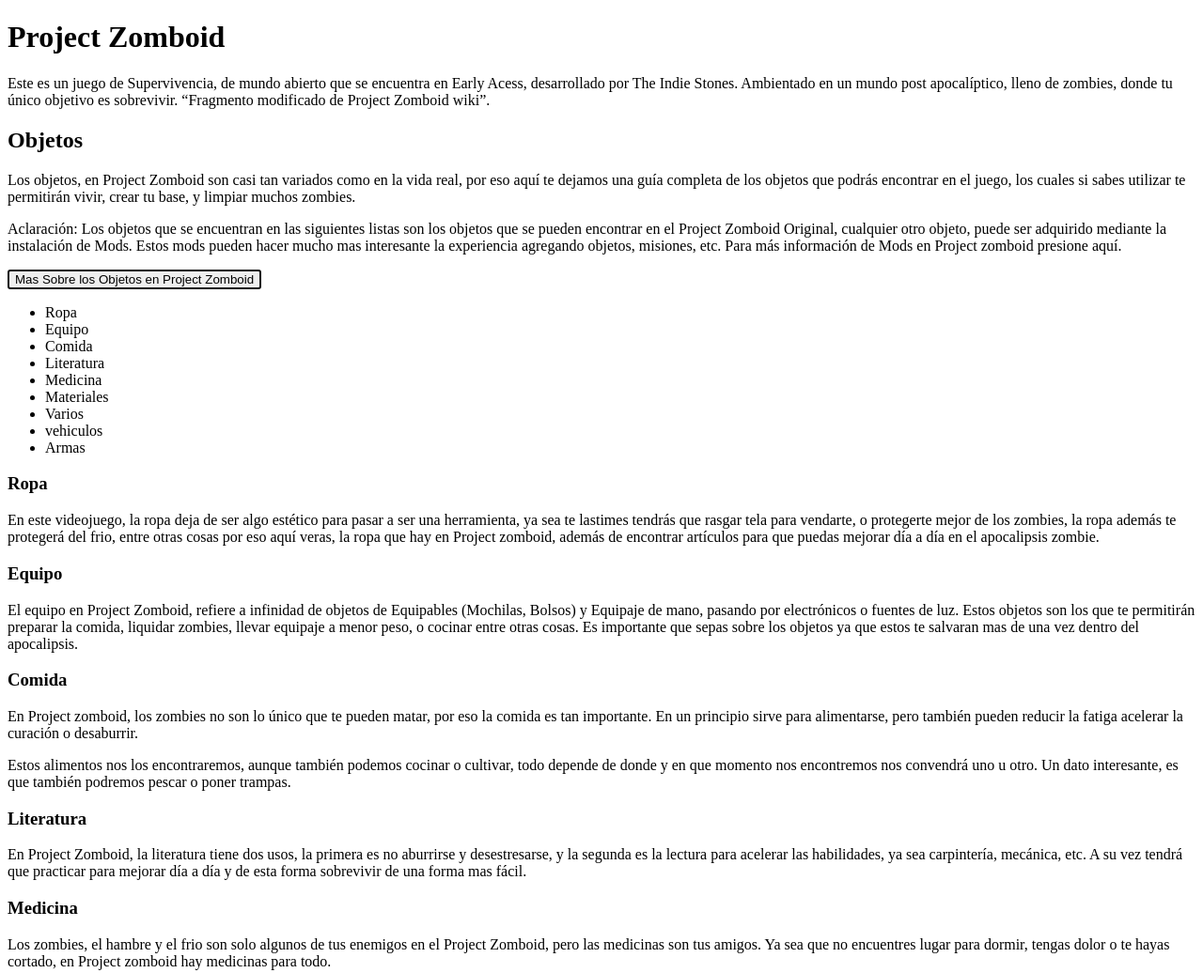
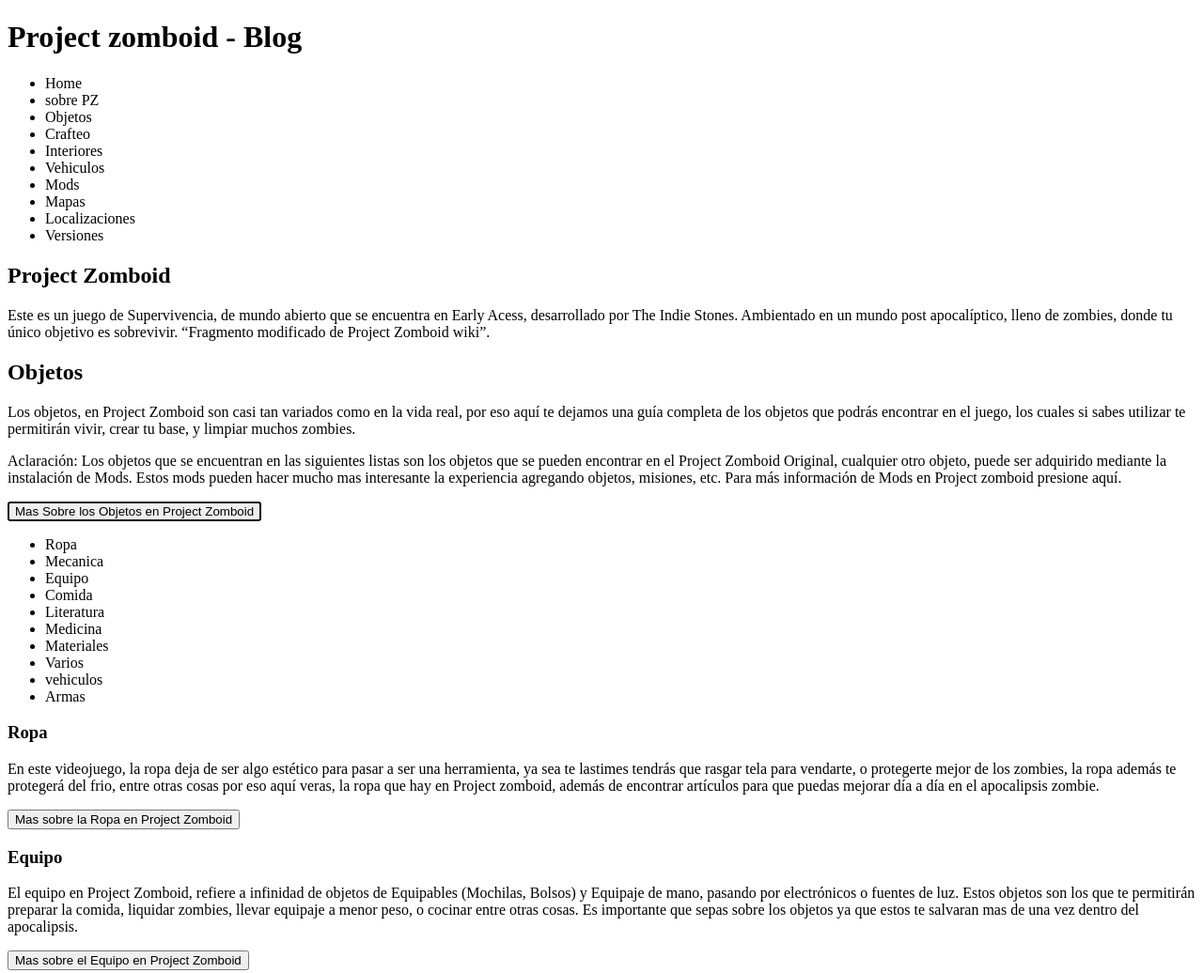
Before and after one commit to NicooSanna/Project-zomboid-Blog, a plain HTML site: page index.html in a window 1280 px wide. Shown: the top 1036 px of the page at 94% size. Drawn offline with Linux system fonts and the light colour scheme.

Commit message:
Update index.html

```diff
--- a/index.html
+++ b/index.html
@@ -16,17 +16,38 @@
     <meta name="google-site-verification" content="jxwEUvlgR9qHbTM2l3OFQ8DzzvEfEIzR8fUX2qQ1lwQ" />
 </head>
 <body>
-    <h1>Project Zomboid</h1>
-    <p>Este es un juego de Supervivencia, de mundo abierto que se encuentra en Early Acess, desarrollado por The Indie Stones. Ambientado en un mundo post apocalíptico, lleno de zombies, donde tu único objetivo es sobrevivir. “Fragmento modificado de Project Zomboid wiki”.</p>
+       <header>
+        <h1>Project zomboid - Blog</h1>
 
+        <nav>
+            <ul>
+                <li>Home</li>
+                <li>sobre PZ</li>
+                <li>Objetos</li>
+                <li>Crafteo</li>
+                <li>Interiores</li>
+                <li>Vehiculos</li>
+                <li>Mods</li>
+                <li>Mapas</li>
+                <li>Localizaciones</li>
+                <li>Versiones</li>
+            </ul>
+        </nav>
+    </header>
+
+    <h2>Project Zomboid</h2>
+    <p title="Presentacion del blog Project Zomboid">Este es un juego de Supervivencia, de mundo abierto que se encuentra en Early Acess, desarrollado por The Indie Stones. Ambientado en un mundo post apocalíptico, lleno de zombies, donde tu único objetivo es sobrevivir. “Fragmento modificado de Project Zomboid wiki”.</p>
+
+<section>
     <h2>Objetos</h2>
-    <p>Los objetos, en Project Zomboid son casi tan variados como en la vida real, por eso aquí te dejamos una guía completa de los objetos que podrás encontrar en el juego, los cuales si sabes utilizar te permitirán vivir, crear tu base, y limpiar muchos zombies.</p>
-    <p>Aclaración: Los objetos que se encuentran en las siguientes listas son los objetos que se pueden encontrar en el Project Zomboid Original, cualquier otro objeto, puede ser adquirido mediante la instalación de Mods. Estos mods pueden hacer mucho mas interesante la experiencia agregando objetos, misiones, etc. Para más información de Mods en Project zomboid presione aquí.</p>
+    <p title="Objetos en el Project Zomboid">Los objetos, en Project Zomboid son casi tan variados como en la vida real, por eso aquí te dejamos una guía completa de los objetos que podrás encontrar en el juego, los cuales si sabes utilizar te permitirán vivir, crear tu base, y limpiar muchos zombies.</p>
+    <p title="Objetos en el Project Zomboid">Aclaración: Los objetos que se encuentran en las siguientes listas son los objetos que se pueden encontrar en el Project Zomboid Original, cualquier otro objeto, puede ser adquirido mediante la instalación de Mods. Estos mods pueden hacer mucho mas interesante la experiencia agregando objetos, misiones, etc. Para más información de Mods en Project zomboid presione aquí.</p>
     <button type="button" name="Objetos en el Project Zomboid" autofocus>Mas Sobre los Objetos en Project Zomboid</button>
 
     <nav>
         <ul>
             <li>Ropa</li>
+            <li>Mecanica</li>
             <li>Equipo</li>
             <li>Comida</li>
             <li>Literatura</li>
@@ -39,33 +60,43 @@
     </nav>
 
     <h3>Ropa</h3>
-    <p>En este videojuego, la ropa deja de ser algo estético para pasar a ser una herramienta, ya sea te lastimes tendrás que rasgar tela para vendarte, o protegerte mejor de los zombies, la ropa además te protegerá del frio, entre otras cosas por eso aquí veras, la ropa que hay en Project zomboid, además de encontrar artículos para que puedas mejorar día a día en el apocalipsis zombie.</p>
+    <p title="Ropa en el Project Zomboid">En este videojuego, la ropa deja de ser algo estético para pasar a ser una herramienta, ya sea te lastimes tendrás que rasgar tela para vendarte, o protegerte mejor de los zombies, la ropa además te protegerá del frio, entre otras cosas por eso aquí veras, la ropa que hay en Project zomboid, además de encontrar artículos para que puedas mejorar día a día en el apocalipsis zombie.</p>
+    <button type="button" name="Ropa en el Project Zomboid" autofocus>Mas sobre la Ropa en Project Zomboid</button>
 
     <h3>Equipo</h3>
-    <p>El equipo en Project Zomboid, refiere a infinidad de objetos de Equipables (Mochilas, Bolsos) y Equipaje de mano, pasando por electrónicos o fuentes de luz. Estos objetos son los que te permitirán preparar la comida, liquidar zombies, llevar equipaje a menor peso, o cocinar entre otras cosas. Es importante que sepas sobre los objetos ya que estos te salvaran mas de una vez dentro del apocalipsis.</p>
+    <p title="Equipo en el Project Zomboid">El equipo en Project Zomboid, refiere a infinidad de objetos de Equipables (Mochilas, Bolsos) y Equipaje de mano, pasando por electrónicos o fuentes de luz. Estos objetos son los que te permitirán preparar la comida, liquidar zombies, llevar equipaje a menor peso, o cocinar entre otras cosas. Es importante que sepas sobre los objetos ya que estos te salvaran mas de una vez dentro del apocalipsis.</p>
+    <button type="button" name="Equipo en el Project Zomboid" autofocus>Mas sobre el Equipo en Project Zomboid</button>
 
     <h3>Comida</h3>
-    <p>En Project zomboid, los zombies no son lo único que te pueden matar, por eso la comida es tan importante. En un principio sirve para alimentarse, pero también pueden reducir la fatiga acelerar la curación o desaburrir.</p>
-    <p>Estos alimentos nos los encontraremos, aunque también podemos cocinar o cultivar, todo depende de donde y en que momento nos encontremos nos convendrá uno u otro. Un dato interesante, es que también podremos pescar o poner trampas.</p>
+    <p title="Comida el Project Zomboid">En Project zomboid, los zombies no son lo único que te pueden matar, por eso la comida es tan importante. En un principio sirve para alimentarse, pero también pueden reducir la fatiga acelerar la curación o desaburrir.</p>
+    <p title="Comida el Project Zomboid">Estos alimentos nos los encontraremos, aunque también podemos cocinar o cultivar, todo depende de donde y en que momento nos encontremos nos convendrá uno u otro. Un dato interesante, es que también podremos pescar o poner trampas.</p>
+    <button type="button" name="Comida en el Project Zomboid" autofocus>Mas sobre la comida en Project Zomboid</button>
 
     <h3>Literatura</h3>
-    <p>En Project Zomboid, la literatura tiene dos usos, la primera es no aburrirse y desestresarse, y la segunda es la lectura para acelerar las habilidades, ya sea carpintería, mecánica, etc. A su vez tendrá que practicar para mejorar día a día y de esta forma sobrevivir de una forma mas fácil.</p>
+    <p title="Literatura en el Project Zomboid">En Project Zomboid, la literatura tiene dos usos, la primera es no aburrirse y desestresarse, y la segunda es la lectura para acelerar las habilidades, ya sea carpintería, mecánica, etc. A su vez tendrá que practicar para mejorar día a día y de esta forma sobrevivir de una forma mas fácil.</p>
+    <button type="button" name="Literatura en el Project zomboid" autofocus>Mas sobre la Literatura en Project Zomboid</button>
 
     <h3>Medicina</h3>
-    <p>Los zombies, el hambre y el frio son solo algunos de tus enemigos en el Project Zomboid, pero las medicinas son tus amigos. Ya sea que no encuentres lugar para dormir, tengas dolor o te hayas cortado, en Project zomboid hay medicinas para todo.</p>
-    <p>Y como si fuera poco puedes usar medicinas naturales, diferentes hierbas que te ayudaran en tu camino, para que puedas tener las medicinas en el jardín de tu refugio, o en donde quieras.</p>
+    <p title="Medicina en el Project Zomboid">Los zombies, el hambre y el frio son solo algunos de tus enemigos en el Project Zomboid, pero las medicinas son tus amigos. Ya sea que no encuentres lugar para dormir, tengas dolor o te hayas cortado, en Project zomboid hay medicinas para todo.</p>
+    <p title="Medicina en el Project Zomboid">Y como si fuera poco puedes usar medicinas naturales, diferentes hierbas que te ayudaran en tu camino, para que puedas tener las medicinas en el jardín de tu refugio, o en donde quieras.</p>
+    <button type="button" name="Medicina en el Project zomboid" autofocus>Mas sobre la medicina en Project Zomboid</button>
 
     <h3>Materiales</h3>
-    <p>¿Queres hacerte una casa?, ¿Queres hacer un objeto electrónico?, buenos los materiales te lo permiten. A partir de lo que te encontraras en el mapa, podrás realizar diferentes construcciones, herramientas, etc. Esto en un principio no sirve mucho, pero a medida que pase el apocalipsis, necesitaras tener mas y mas materiales, para que tu partida en Project Zomboid, sea mucho más sencilla.</p>
+    <p title="Materiales en el Project Zomboid">¿Queres hacerte una casa?, ¿Queres hacer un objeto electrónico?, buenos los materiales te lo permiten. A partir de lo que te encontraras en el mapa, podrás realizar diferentes construcciones, herramientas, etc. Esto en un principio no sirve mucho, pero a medida que pase el apocalipsis, necesitaras tener mas y mas materiales, para que tu partida en Project Zomboid, sea mucho más sencilla.</p>
+    <button type="button" name="Materiales en el Project zomboid" autofocus>Mas sobre los materiales en Project zomboid</button>
 
     <h3>Varios</h3>
-    <p>En el Project zomboid, hay objetos varios que solo tienen utilidad decorativa, sin embargo, la elegancia y la sencilles de estos objetos hacen que merezcan la pena no solo incluirlos en esta lista, sino también buscarlos y llevarlos a nuestras bases.</p>
+    <p title="Objetos en el Project Zomboid">En el Project zomboid, hay objetos varios que solo tienen utilidad decorativa, sin embargo, la elegancia y la sencilles de estos objetos hacen que merezcan la pena no solo incluirlos en esta lista, sino también buscarlos y llevarlos a nuestras bases.</p>
+    <button type="button" name="Varios en el Project Zomboid" autofocus>Mas sobre los objetos en Project Zomboid</button>
 
     <h3>Vehiculos</h3>
-    <p>Todos estamos de acuerdo, que los vehículos son increíbles, pero en Project Zomboid lo son mas. Por eso en esta lista te mostramos las piezas de vehículos, que puedes usar para arreglar o construir el auto de tus sueños. Para ver los vehículos en Project Zomboid, presione aquí.</p>
+    <p title="Vehiculos en el Project Zomboid">Todos estamos de acuerdo, que los vehículos son increíbles, pero en Project Zomboid lo son mas. Por eso en esta lista te mostramos las piezas de vehículos, que puedes usar para arreglar o construir el auto de tus sueños. Para ver los vehículos en Project Zomboid, presione aquí.</p>
+    <button type="button" name="Vehiculos en el Project zomboid" autofocus>Mas sobre los vehiculos en Project Zomboid</button>
 
     <h3>Armas</h3>
-    <p>Project Zomboid es un juego de supervivencia, y como todo juego de supervivencia zombie, y como todo juego donde hay zombie hay que defenderse. Por eso en este articulo hablamos de las diferentes que nos provee el Project Zomboid, ya sean de corto o largo alcance.</p>
+    <p title="Armas en el Project Zomboid">Project Zomboid es un juego de supervivencia, y como todo juego de supervivencia zombie, y como todo juego donde hay zombie hay que defenderse. Por eso en este articulo hablamos de las diferentes que nos provee el Project Zomboid, ya sean de corto o largo alcance.</p>
+    <button type="button" name="Armas en el Project zomboid" autofocus>Mas sobre las armas en Project Zomboid</button>
+</section>
 
     <footer>
         <h4>Project Zomboid - Blog</h4>
```
